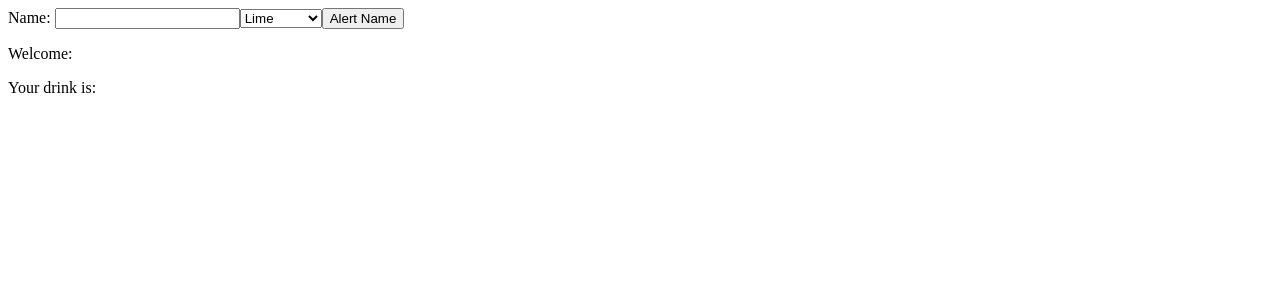
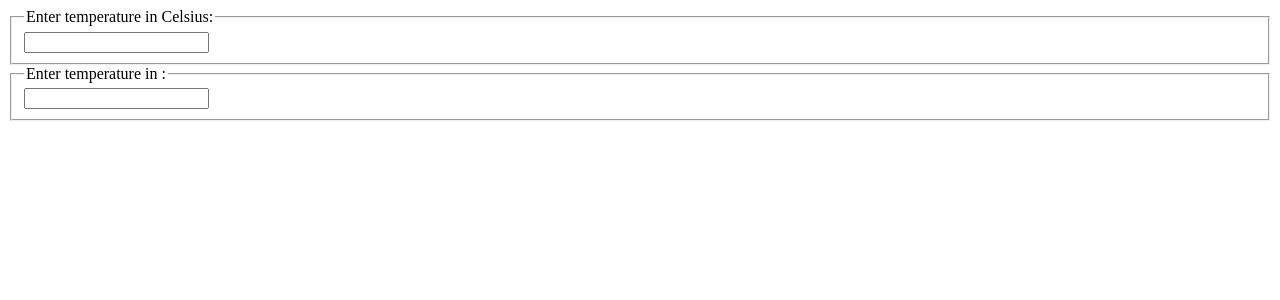
Before and after one commit to linh309/Messaging, a React (Create React App) app: page / in a window 1280 px wide. Shown: the top 300 px of the page. Built offline with nearby package versions, Linux system fonts and the light colour scheme.

Commit message:
lifting up state

```diff
--- a/src/index.js
+++ b/src/index.js
@@ -240,62 +240,141 @@
 // );
 
 
-class NameForm extends React.Component {
-    constructor (props) {
+// class NameForm extends React.Component {
+//     constructor (props) {
+//         super(props);
+//         this.state = {value: '', name: '',fruit: "",fruitSelectd: 'lime'};
+//         this.handleChange = this.handleChange.bind(this);
+//         this.handleSubmit = this.handleSubmit.bind(this);
+//     }
+
+//     handleChange(e) {
+//         const target = e.target;
+//         const value = e.target.value;
+//         var type = e.target.name === "yourname" ? "text" : e.target.name === "yourfruit" ? "select" : "";
+//         if (type === "text") {
+//             this.setState({
+//                 value: value,
+//                 name: ''
+//             });
+//         }
+//         else if (type=== "select") {
+//             this.setState({
+//                 fruitSelectd: e.target.value
+//             });
+//         }
+//     }
+
+//     handleSubmit(e) {
+//         this.setState({
+//             name: this.state.value,
+//             fruit: this.state.fruitSelectd
+//         });
+//         e.preventDefault();
+//     }
+
+//     render() {
+//         const listFruit = <select name="yourfruit" value={this.state.fruitSelectd} onChange={this.handleChange}>
+//             <option value="grapefruit">Grapefruit</option>
+//             <option value="lime">Lime</option>
+//             <option value="coconut">Coconut</option>
+//             <option value="mango">Mango</option>
+//         </select>
+//         return (
+//             <form onSubmit={this.handleSubmit}>
+//                 <label>
+//                     Name: <input type='text' name="yourname" value={this.state.value} onChange={this.handleChange} />
+//                 </label>
+//                 {listFruit}
+//                 <input type="submit" value="Alert Name" />
+
+//                 <p>Welcome: {this.state.name}</p>
+//                 <p>Your drink is: {this.state.fruit}</p>
+//             </form>
+//         );
+//     }
+// }
+
+// ReactDOM.render(
+//   <NameForm />,
+//   document.getElementById('root')
+// );
+
+function toCelsius(fahrenheit) {
+    return (fahrenheit - 32) * 5 / 9;
+}
+
+function toFahrenheit(celsius) {
+    return (celsius * 9 / 5) + 32;
+}
+
+function tryConvert(temperature, convert) {
+    const input = parseFloat(temperature);
+    if (Number.isNaN(input)) {
+      return '';
+    }
+    const output = convert(input);
+    const rounded = Math.round(output * 1000) / 1000;
+    return rounded.toString();
+}
+
+const scaleNames = {
+    c: 'Celsius',
+    f: 'Fahrenheit'
+  };
+
+class TemperatureInput extends React.Component {
+    constructor(props) {
         super(props);
-        this.state = {value: '', name: '',fruit: "",fruitSelectd: 'lime'};
         this.handleChange = this.handleChange.bind(this);
-        this.handleSubmit = this.handleSubmit.bind(this);
     }
 
     handleChange(e) {
-        const target = e.target;
-        const value = e.target.value;
-        var type = e.target.name === "yourname" ? "text" : e.target.name === "yourfruit" ? "select" : "";
-        if (type === "text") {
-            this.setState({
-                value: value,
-                name: ''
-            });
-        }
-        else if (type=== "select") {
-            this.setState({
-                fruitSelectd: e.target.value
-            });
-        }
-    }
-
-    handleSubmit(e) {
-        this.setState({
-            name: this.state.value,
-            fruit: this.state.fruitSelectd
-        });
-        e.preventDefault();
+        this.props.onTemperatureChange(e.target.value);
     }
 
     render() {
-        const listFruit = <select name="yourfruit" value={this.state.fruitSelectd} onChange={this.handleChange}>
-            <option value="grapefruit">Grapefruit</option>
-            <option value="lime">Lime</option>
-            <option value="coconut">Coconut</option>
-            <option value="mango">Mango</option>
-        </select>
+        const temperature = this.props.temperature;
+        const scale = this.props.scale;
         return (
-            <form onSubmit={this.handleSubmit}>
-                <label>
-                    Name: <input type='text' name="yourname" value={this.state.value} onChange={this.handleChange} />
-                </label>
-                {listFruit}
-                <input type="submit" value="Alert Name" />
-
-                <p>Welcome: {this.state.name}</p>
-                <p>Your drink is: {this.state.fruit}</p>
-            </form>
+            <fieldset>
+                <legend>Enter temperature in {scaleNames[scale]}:</legend>
+                <input value={temperature}
+                        onChange={this.handleChange} />
+            </fieldset>
         );
     }
 }
 
-ReactDOM.render(
-  <NameForm />,
-  document.getElementById('root')
-);
+class Calculator extends React.Component {
+    constructor(props) {
+        super(props);
+        this.state = {temperature: '', scale: 'c'};
+        this.handleCelsiusChange = this.handleCelsiusChange.bind(this);
+        this.handleFahrenheitChange = this.handleFahrenheitChange.bind(this);
+    }
+
+    handleCelsiusChange(temperature) {
+        this.setState({scale:'c', temperature});
+    }
+
+    handleFahrenheitChange(temperature) {
+        this.setState({scale: 'f', temperature});
+    }
+
+    render() {
+        const scale = this.state.scale;
+        const temperature = this.state.temperature;
+        const celsius = scale === 'f' ? tryConvert(temperature, toCelsius) : temperature;
+        const fahrenheit = scale === 'c' ? tryConvert(temperature, toFahrenheit) : temperature;
+
+        return (
+            <div>
+                <TemperatureInput scale='c' temperature={celsius} onTemperatureChange={this.handleCelsiusChange} />
+                <TemperatureInput sacle='f'temperature={fahrenheit} onTemperatureChange={this.handleFahrenheitChange} />
+            </div>
+        );
+    }
+}
+
+ReactDOM.render(<Calculator />, document.getElementById("root"));
```
